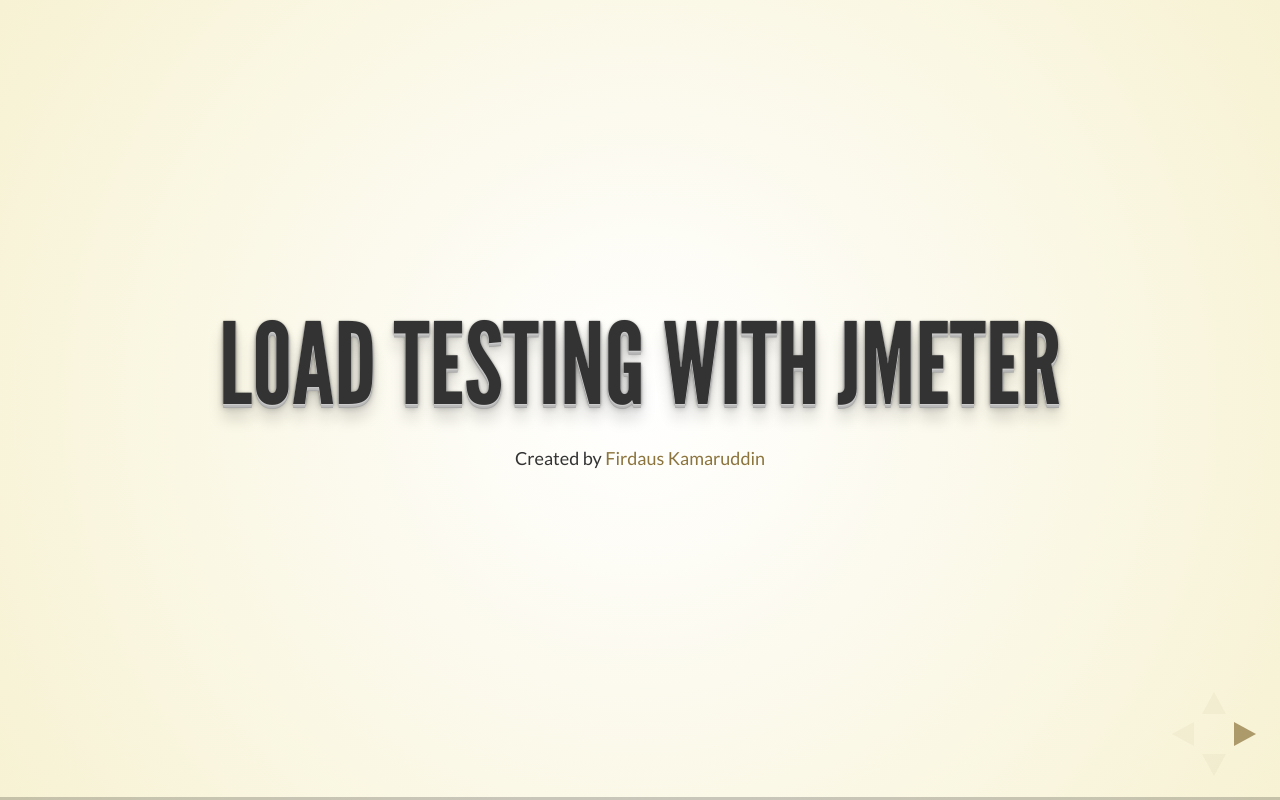
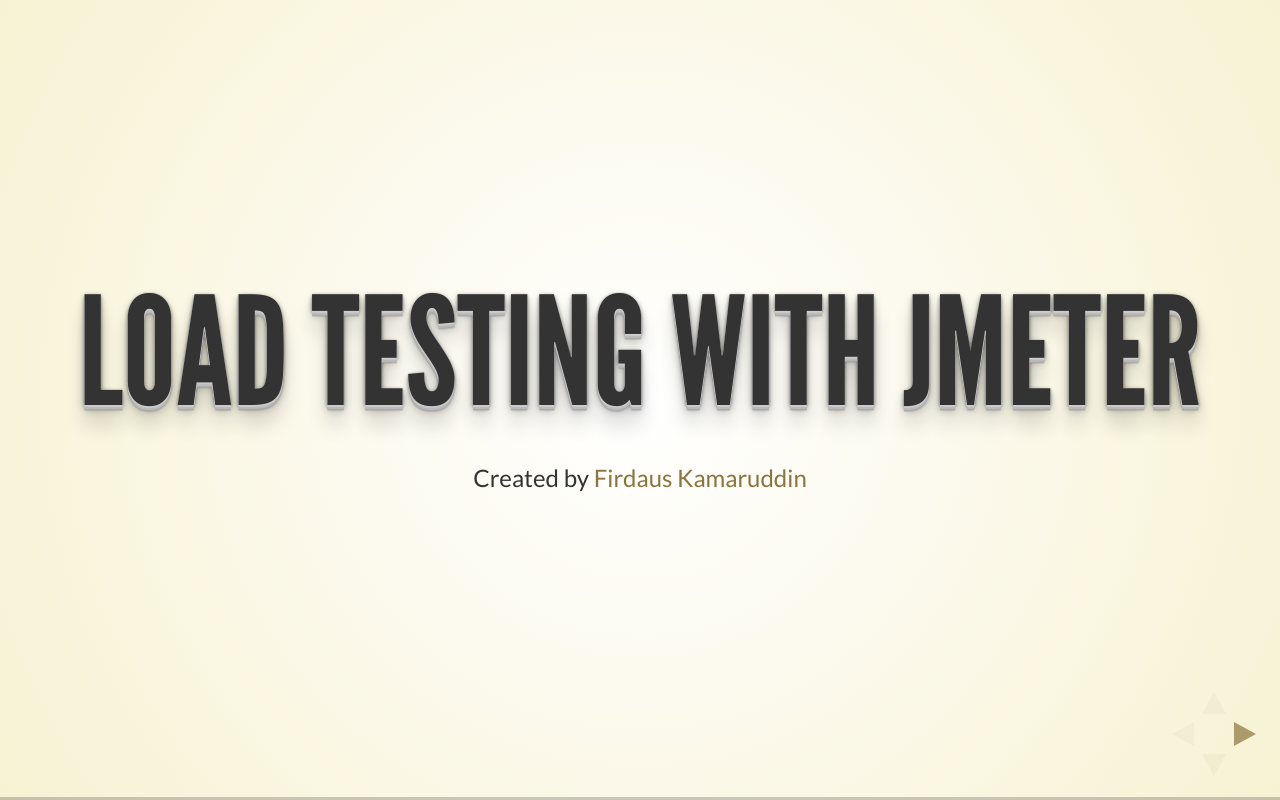
Before and after one commit to firdausng/devmamak-jmeter-presentation, a website: page index.html in a window 1280 px wide. Drawn offline with Linux system fonts and the light colour scheme.

Commit message:
edit scale

```diff
--- a/index.html
+++ b/index.html
@@ -617,7 +617,7 @@
 			height: "100%",
 			margin: 0,
 			minScale: 0.5,
-			maxScale: 0.75,
+			maxScale: 1,
 			transition: Reveal.getQueryHash().transition || 'default',
 			dependencies: [
 				{ src: 'plugin/markdown/marked.js' },
```
